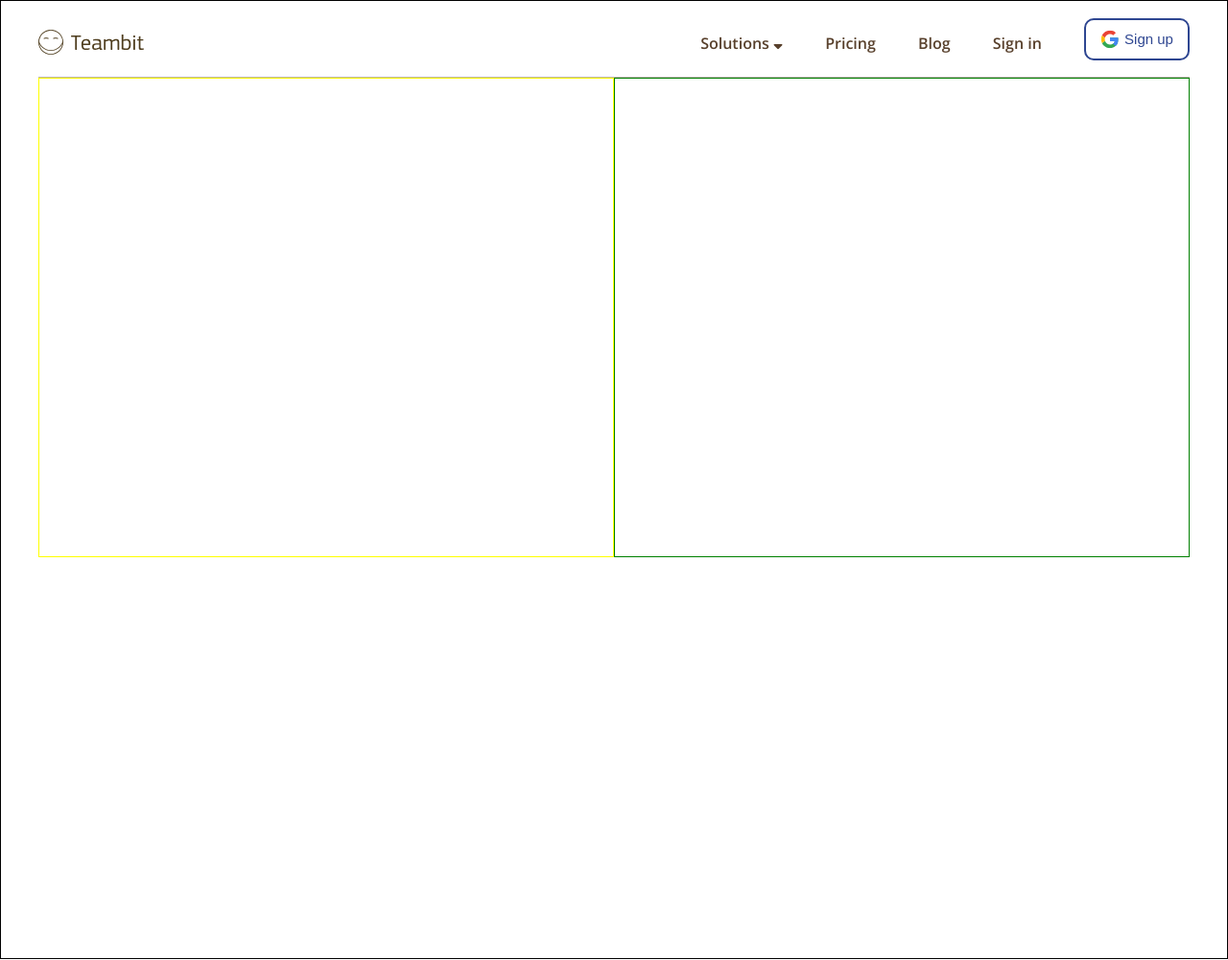
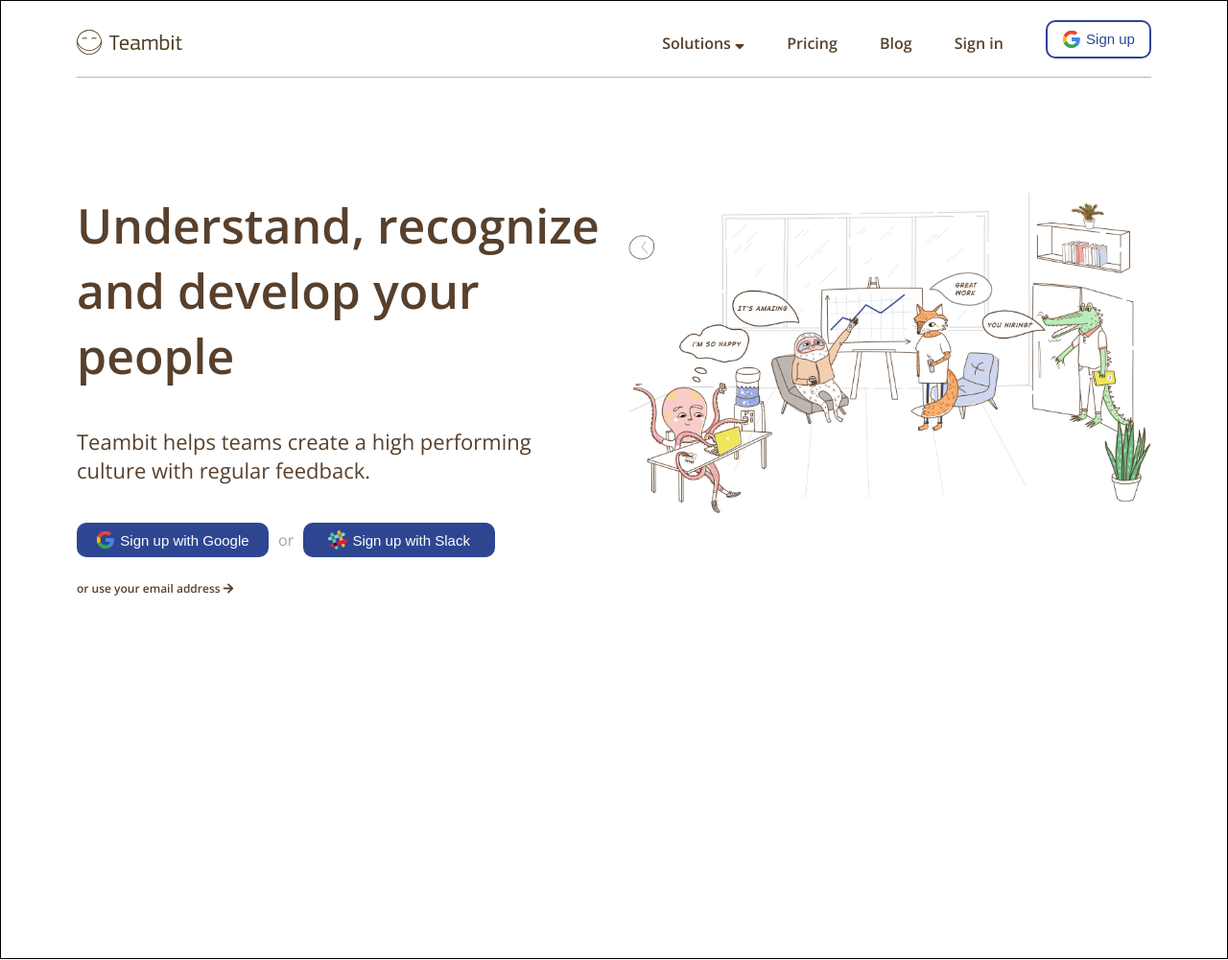
Before and after one commit to MarcoMadeddu/node-sass-teambit, a website: page index.html in a window 1280 px wide. Shown: the whole page at 96% size. Drawn offline with nearby package versions, Linux system fonts and the light colour scheme.

Commit message:
jumbotron complete

```diff
--- a/index.html
+++ b/index.html
@@ -31,10 +31,16 @@
             <main>
                 <section class="jumbotron">
                     <div class="jumbo-left">
-
+                        <h2>Understand, recognize and develop your people</h2>
+                        <p>Teambit helps teams create a high performing culture with regular feedback.</p>
+                        <div class="btn-container">
+                            <button class="button"><img class="small-logo" src="dist/img/google-logo.svg" alt="">Sign up with Google</button>
+                            <span>or</span>
+                            <button class="button"><img class="small-logo" src="dist/img/slack-logo.svg" alt="">Sign up with Slack</button>
+                        </div>
+                        <a href="">or use your email address <i class="fas fa-arrow-right"></i></a>
                     </div>
                     <div class="jumbo-right">
-
                     </div>
 
                 </section>
--- a/src/scss/Partials/_general.scss
+++ b/src/scss/Partials/_general.scss
@@ -7,6 +7,7 @@
 
 body{
     font-family: $primary-font;
+    color: $main-font-color;
 }
 
 //site
@@ -20,18 +21,29 @@
 
 //container
 .container{
-    width: 1200px;
+    width: 1120px;
 }
 
 //button
+.btn-container{
+    display: flex;
+    align-items: center;
+    margin-bottom: 20px;
+    span{
+        margin: 0 10px;
+        opacity: 0.5;
+    }
+}
 .button{
     display: flex;
     justify-content: center;
     align-items: center;
-    padding: 10px;
-    width: 150px;
+    padding: 8px;
+    width: 200px;
     border-radius: 10px;
     font-size: 15px;
+    background-color: $btn-color;
+    color: white;
 }
 
 .white{
--- a/src/scss/Partials/_header.scss
+++ b/src/scss/Partials/_header.scss
@@ -8,8 +8,6 @@
     .left-side{
         height: 20px;
         flex-basis: 50%;
-
-
     }
     .right-side{
         flex-basis: 50%;
--- a/src/scss/Partials/_mainsection.scss
+++ b/src/scss/Partials/_mainsection.scss
@@ -5,15 +5,27 @@
     .jumbotron{
         display: flex;
         height: 500px;
+        margin-top: $m-top;
         .jumbo-left{
-            border: 1px solid yellow;
-            height: 100%;
             flex-basis: 50%;
+            h2{
+                font-size: 50px;
+                margin-bottom: 40px;
+            }
+            p{
+                font-size: 22px;
+                margin-bottom: 40px;
+            }
+            a{
+                font-size: 12px;
+            }
         }
         .jumbo-right{
-            border: 1px solid green;
-            height: 100%;
+            margin-left: 30px;
             flex-basis: 50%;
+            background-image: url('../../../dist/img/illustration-main.jpg');
+            background-size: contain;
+            background-repeat: no-repeat;
         }
     }
 }
--- a/src/scss/Partials/_variable.scss
+++ b/src/scss/Partials/_variable.scss
@@ -9,6 +9,9 @@
 // font
 $primary-font:'Open Sans', sans-serif;
 
+//style
+$m-top: 120px;
+
 // utility
 
 a{
--- a/src/scss/main.scss
+++ b/src/scss/main.scss
@@ -7,6 +7,3 @@
 @import "Partials/_general";
 @import "Partials/_header";
 @import "Partials/_mainsection";
-h2{
-    color: $main-font-color;
-}
```
Also changed, not shown: dist/css/main.css, images/illustration-main.jpg (added).
